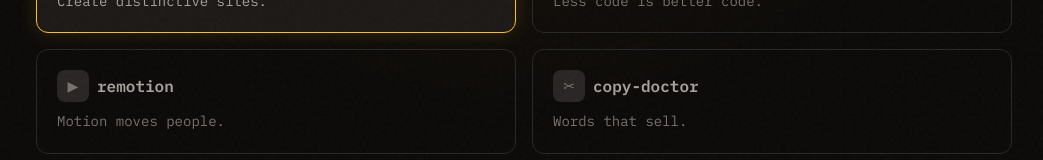
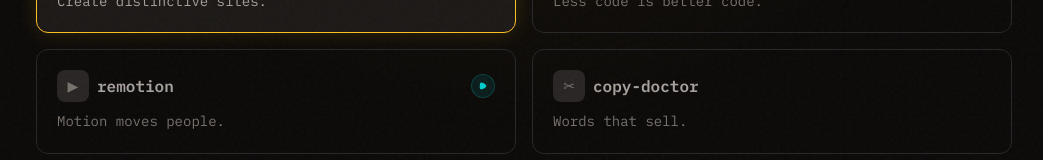
Before and after one commit to aslobodnik/stashmd, a Next.js app: page / in a window 1280 px wide. Shown: the part 366-526 px from the top of the page, without its empty margins (116-1159 px from the left). Built offline with nearby package versions, Linux system fonts and the light colour scheme; a web font is replaced by a local one.

Commit message:
add remotion brand icon to skill card

```diff
--- a/app/components/SkillCard.tsx
+++ b/app/components/SkillCard.tsx
@@ -11,6 +11,7 @@
 }
 
 export function SkillCard({
+  id,
   name,
   description,
   icon,
@@ -77,6 +78,21 @@
               </svg>
             </div>
           )}
+
+          {id === "remotion" && (
+            <div
+              className="flex items-center justify-center w-6 h-6 rounded-full"
+              style={{
+                background: "rgba(0, 200, 200, 0.1)",
+                border: "1px solid rgba(0, 200, 200, 0.2)",
+              }}
+              title="Remotion"
+            >
+              <svg width="12" height="12" viewBox="0 0 410 425" fill="#0cc">
+                <path d="M141.332 92.4681C136.307 92.7408 132.259 93.5379 128.179 95.0902C126.144 95.8559 122.809 97.5236 120.973 98.6774C113.295 103.492 107.443 110.729 104.391 119.151C103.782 120.819 102.136 126.137 101.076 129.797C94.0174 154.267 90.0107 181.023 89.1506 209.343C89.0143 213.853 89.0143 224.593 89.1506 229.03C89.7275 247.804 91.5211 264.754 94.7725 282.039C96.0941 289.035 98.2128 298.433 99.44 302.702C101.947 311.376 107.065 318.76 114.344 324.172C119.221 327.801 124.759 330.235 130.895 331.43C133.853 332.007 137.755 332.269 140.629 332.081C144.604 331.818 152.491 330.759 158.9 329.616C187.786 324.466 214.469 315.246 238.666 302.052C253.99 293.692 267.09 284.641 279.729 273.659C292.326 262.73 303.066 250.972 312.516 237.777C314.708 234.725 315.81 232.942 316.911 230.698C319.743 224.908 321.075 219.15 321.064 212.71C321.064 206.71 319.932 201.382 317.488 195.928C316.313 193.295 315.191 191.407 312.674 187.82C303.402 174.615 293.112 163.109 280.568 151.928C261.122 134.601 238.026 120.389 212.235 109.869C206.644 107.593 201.138 105.589 194.509 103.418C180.475 98.8347 163.106 94.8595 148.411 92.8771C146.104 92.5625 142.968 92.3842 141.332 92.4681Z" />
+              </svg>
+            </div>
+          )}
         </div>
 
         {/* Description */}
```
